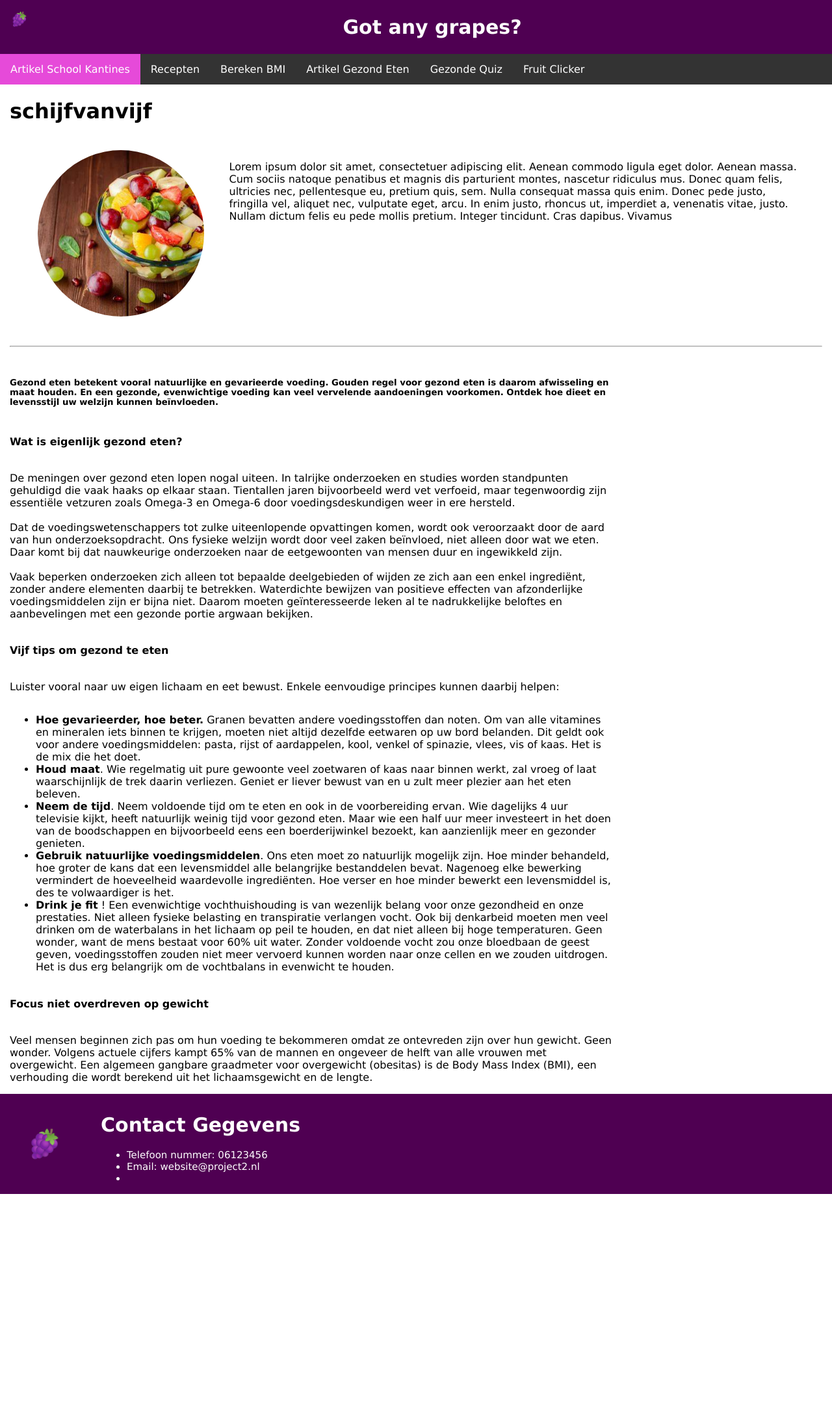
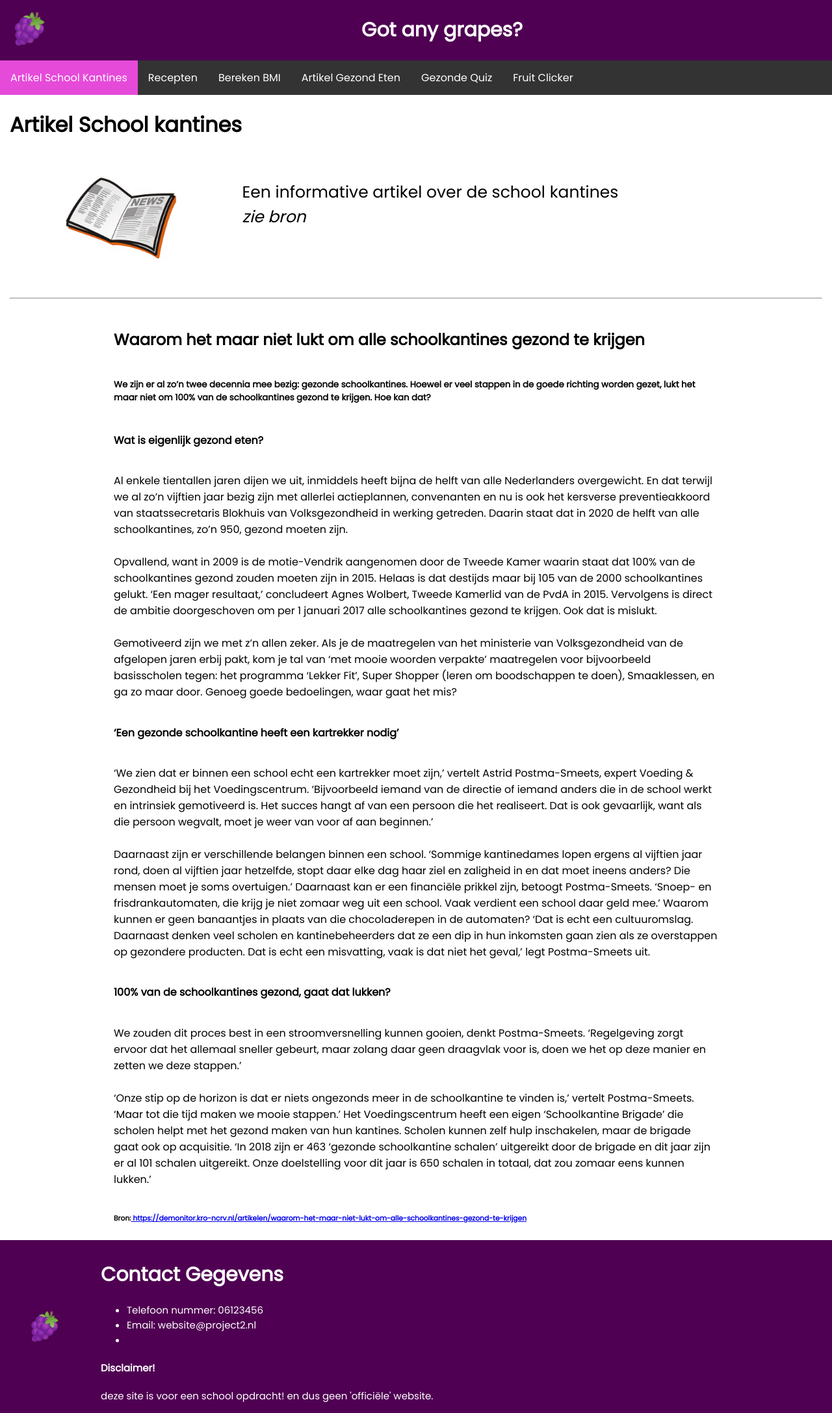
Before and after one commit to AlinkJustin/Website-project-2-Gezond-eten, a PHP site: page /schoolkantines.php in a window 1280 px wide. Shown: the whole page at 65% size. Before the commit the page ends 1837 px from the top, so only its background shows below. Run offline with PHP 8.4, Linux system fonts and the light colour scheme.

Commit message:
Added: meer styling en artikelen aangepast, inleidingen toegevoegd.

```diff
--- a/css/grid.css
+++ b/css/grid.css
@@ -43,6 +43,16 @@
     max-width: 75%;
 }
 
+.center {
+    margin-left: auto;
+    margin-right: auto;
+}
+
+.text-center {
+    margin-right: auto;
+    margin-left: auto;
+}
+
 @media (max-width: 768px) {
     .col-m-100 {
         flex: 0 0 100%;
--- a/css/standaard-style.css
+++ b/css/standaard-style.css
@@ -1,6 +1,7 @@
+@import url('https://fonts.googleapis.com/css2?family=Poppins&display=swap');
 body {
     margin: 0px;
-    font-family: verdana;
+    font-family: 'Poppins', sans-serif;
 }
 
 nav#sticky {
@@ -77,8 +78,8 @@ header {
 }
 
 header img.logo {
-    width: 50px;
-    height: 50px;
+    width: 80px;
+    height: 80px;
     float: left;
     padding: 12.5px;
 }
@@ -120,7 +121,7 @@ div#footer-logo {
     padding: 0px 0px 0px 30px;
 }
 
-hr{
+hr {
     width: 100%;
     margin: 25px 0;
 }
@@ -129,7 +130,8 @@ hr{
     font-size: 25px;
     margin: 20px;
 }
-.inleiding{
+
+.inleiding {
     margin: 20px;
 }
 
--- a/includes/BMI-Berekenaar.php
+++ b/includes/BMI-Berekenaar.php
@@ -12,7 +12,7 @@
 	);
 
 	if(count(array_filter($userInput)) != count($userInput)){
-		echo "U moet alle gegevens invullen!";
+		echo "<h2>U moet alle gegevens invullen!</h2>";
 
 		return;
 	}
@@ -82,6 +82,6 @@
 	return $uitkomst;
 	}
 
-	echo "uw bmi is " . berekenBMI($userInput["gewicht"], $userInput["lengte"]) . " je hebt " . userAdvies($userBMI);
+	echo "<h2>uw bmi is ".berekenBMI($userInput["gewicht"], $userInput["lengte"])."<br> je hebt ".userAdvies($userBMI)."</h2>";
 
 ?>
--- a/includes/footer.php
+++ b/includes/footer.php
@@ -14,5 +14,9 @@ include_once("config.php");
         <li>Email: website@project2.nl</li>
         <li></li>
     </ul>
+    <h4><strong>Disclaimer!</strong></h4>
+    <p>
+        deze site is voor een school opdracht! en dus geen 'officiële' website.
+    </p>
 </div>
 </footer>
--- a/schoolkantines.php
+++ b/schoolkantines.php
@@ -9,7 +9,7 @@
     <link rel="icon" href="favicon.ico" type="ico" sizes="32x32">
     <link rel="stylesheet" href="css/grid.css">
     <link rel="stylesheet" href="css/standaard-style.css">
-    <link rel="stylesheet" href="css/schijfvanvijf-style.css">
+    <link rel="stylesheet" href="css/schoolkantines-style.css">
     <!--<script defer type="text/javascript" src="js/main.js"></script>-->
 </head>
 
@@ -24,108 +24,99 @@
     <div class="container">
         <div class="row">
             <div class="col">
-                <h1>schijfvanvijf</h1>
+                <h1>Artikel School kantines</h1>
 
                 <div class="row inleiding">
                     <div class="col col-25 col-m-100">
                         <!--<img id="fruitschaal" src="images/OIP.jfif">-->
-                        <div id="fruitschaal"></div>
+                        <img src="images/6000-9-artikelen.jpg">
                     </div>
                     <div class="col col-75 col-m-100">
-                        <p id="inleiding-text">
-                            Lorem ipsum dolor sit amet, consectetuer adipiscing elit.
-                            Aenean commodo ligula eget dolor. Aenean massa.
-                            Cum sociis natoque penatibus et magnis dis parturient montes, nascetur ridiculus mus.
-                            Donec quam felis, ultricies nec, pellentesque eu, pretium quis, sem.
-                            Nulla consequat massa quis enim.
-                            Donec pede justo, fringilla vel, aliquet nec, vulputate eget, arcu.
-                            In enim justo, rhoncus ut, imperdiet a, venenatis vitae, justo.
-                            Nullam dictum felis eu pede mollis pretium. Integer tincidunt. Cras dapibus. Vivamus
+                        <p class="inleiding-text">
+                            Een informative artikel over de school kantines <br><em>zie bron</em>
                         </p>
                     </div>
                 </div>
                 <hr>
                 <div class="row">
-                    <div class="col col-75 col-m-100">
+                    <div class="col col-50 col-m-100">
+                    </div>
+                        <div class="col text-center col-75 col-m-100">
+                            <h2>
+                                Waarom het maar niet lukt om alle schoolkantines gezond te krijgen
+                            </h2>
                             <h5>
-                            Gezond eten betekent vooral natuurlijke en gevarieerde voeding.
-                            Gouden regel voor gezond eten is daarom afwisseling en maat houden.
-                            En een gezonde, evenwichtige voeding kan veel vervelende aandoeningen voorkomen.
-                            Ontdek hoe dieet en levensstijl uw welzijn kunnen beïnvloeden.
+                                We zijn er al zo’n twee decennia mee bezig: gezonde schoolkantines.
+                                Hoewel er veel stappen in de goede richting worden gezet, lukt het maar niet om 100% van de schoolkantines gezond te krijgen.
+                                Hoe kan dat?
                             </h5>
                             <h4>
                                 Wat is eigenlijk gezond eten?
                             </h4>
                             <p>
-                            De meningen over gezond eten lopen nogal uiteen.
-                            In talrijke onderzoeken en studies worden standpunten gehuldigd die vaak haaks op elkaar staan.
-                            Tientallen jaren bijvoorbeeld werd vet verfoeid,
-                            maar tegenwoordig zijn essentiële vetzuren zoals
-                            Omega-3 en Omega-6 door voedingsdeskundigen weer in ere hersteld.
+                                Al enkele tientallen jaren dijen we uit, inmiddels heeft bijna de helft van alle Nederlanders overgewicht.
+                                En dat terwijl we al zo’n vijftien jaar bezig zijn met allerlei actieplannen,
+                                convenanten en nu is ook het kersverse preventieakkoord van staatssecretaris Blokhuis van Volksgezondheid in werking getreden.
+                                Daarin staat dat in 2020 de helft van alle schoolkantines, zo’n 950, gezond moeten zijn.
                                 <br>
                                 <br>
-                            Dat de voedingswetenschappers tot zulke uiteenlopende opvattingen komen,
-                            wordt ook veroorzaakt door de aard van hun onderzoeksopdracht.
-                            Ons fysieke welzijn wordt door veel zaken beïnvloed,
-                            niet alleen door wat we eten.
-                            Daar komt bij dat nauwkeurige onderzoeken naar de eetgewoonten van mensen duur en ingewikkeld zijn.
+                                Opvallend,
+                                want in 2009 is de motie-Vendrik aangenomen door de Tweede Kamer waarin staat
+                                dat 100% van de schoolkantines gezond zouden moeten zijn in 2015.
+                                Helaas is dat destijds maar bij 105 van de 2000 schoolkantines gelukt.
+                                ‘Een mager resultaat,’ concludeert Agnes Wolbert,
+                                Tweede Kamerlid van de PvdA in 2015. Vervolgens is direct de ambitie doorgeschoven om per 1 januari 2017 alle schoolkantines gezond te krijgen.
+                                Ook dat is mislukt.
                                 <br>
                                 <br>
-                            Vaak beperken onderzoeken zich alleen tot bepaalde deelgebieden of wijden ze zich aan een enkel ingrediënt,
-                            zonder andere elementen daarbij te betrekken.
-                            Waterdichte bewijzen van positieve effecten van afzonderlijke voedingsmiddelen zijn er bijna niet.
-                            Daarom moeten geïnteresseerde leken al te nadrukkelijke beloftes en aanbevelingen met een gezonde portie argwaan bekijken.
+                                Gemotiveerd zijn we met z’n allen zeker.
+                                Als je de maatregelen van het ministerie van Volksgezondheid van de afgelopen jaren erbij pakt,
+                                kom je tal van ‘met mooie woorden verpakte’ maatregelen voor bijvoorbeeld basisscholen tegen: het programma ‘Lekker Fit’,
+                                Super Shopper (leren om boodschappen te doen), Smaaklessen, en ga zo maar door.
+                                Genoeg goede bedoelingen, waar gaat het mis?
                             </p>
                             <h4>
-                            Vijf tips om gezond te eten
-                        </h4>
-                        <p>Luister vooral naar uw eigen lichaam en eet bewust. Enkele eenvoudige principes kunnen daarbij helpen:</p>
-                        <ul>
-                            <li>
-                                <strong>Hoe gevarieerder, hoe beter.</strong> Granen bevatten andere voedingsstoffen dan noten.
-                                Om van alle vitamines en mineralen iets binnen te krijgen, moeten niet altijd dezelfde eetwaren op uw bord belanden.
-                                Dit geldt ook voor andere voedingsmiddelen:
-                                pasta, rijst of aardappelen, kool, venkel of spinazie, vlees, vis of kaas.
-                                Het is de mix die het doet.
-                            </li>
-                            <li>
-                                <strong>Houd maat</strong>. Wie regelmatig uit pure gewoonte veel zoetwaren of kaas naar binnen werkt,
-                                zal vroeg of laat waarschijnlijk de trek daarin verliezen.
-                                Geniet er liever bewust van en u zult meer plezier aan het eten beleven.
-                            </li>
-                            <li>
-                                <strong>Neem de tijd</strong>. Neem voldoende tijd om te eten en ook in de voorbereiding ervan.
-                                Wie dagelijks 4 uur televisie kijkt,
-                                heeft natuurlijk weinig tijd voor gezond eten.
-                                Maar wie een half uur meer investeert in het doen van de boodschappen en bijvoorbeeld eens een boerderijwinkel bezoekt,
-                                kan aanzienlijk meer en gezonder genieten.
-                            </li>
-                            <li>
-                                <strong>Gebruik natuurlijke voedingsmiddelen</strong>. Ons eten moet zo natuurlijk mogelijk zijn.
-                                Hoe minder behandeld, hoe groter de kans dat een levensmiddel alle belangrijke bestanddelen bevat.
-                                Nagenoeg elke bewerking vermindert de hoeveelheid waardevolle ingrediënten.
-                                Hoe verser en hoe minder bewerkt een levensmiddel is, des te volwaardiger is het.
-                            </li>
-                            <li>
-                                <strong>Drink je fit</strong>
-                                ! Een evenwichtige vochthuishouding is van wezenlijk belang voor onze gezondheid en onze prestaties.
-                                Niet alleen fysieke belasting en transpiratie verlangen vocht.
-                                Ook bij denkarbeid moeten men veel drinken om de waterbalans in het lichaam op peil te houden, en dat niet alleen bij hoge temperaturen.
-                                Geen wonder, want de mens bestaat voor 60% uit water. Zonder voldoende vocht zou onze bloedbaan de geest geven,
-                                voedingsstoffen zouden niet meer vervoerd kunnen worden naar onze cellen en we zouden uitdrogen.
-                                Het is dus erg belangrijk om de vochtbalans in evenwicht te houden.
-
-                            </li>
-                        </ul>
-                        <h4>
-                            Focus niet overdreven op gewicht
+                                ‘Een gezonde schoolkantine heeft een kartrekker nodig’
                             </h4>
                             <p>
-                            Veel mensen beginnen zich pas om hun voeding te bekommeren omdat ze ontevreden zijn over hun gewicht.
-                            Geen wonder. Volgens actuele cijfers kampt 65% van de mannen en ongeveer de helft van alle vrouwen met overgewicht.
-                            Een algemeen gangbare graadmeter voor overgewicht (obesitas) is de Body Mass Index (BMI),
-                            een verhouding die wordt berekend uit het lichaamsgewicht en de lengte.
+                                ‘We zien dat er binnen een school echt een kartrekker moet zijn,’
+                                vertelt Astrid Postma-Smeets, expert Voeding & Gezondheid bij het Voedingscentrum.
+                                ‘Bijvoorbeeld iemand van de directie of iemand anders die in de school werkt en intrinsiek gemotiveerd is.
+                                Het succes hangt af van een persoon die het realiseert. Dat is ook gevaarlijk, want als die persoon wegvalt,
+                                moet je weer van voor af aan beginnen.’
+                                <br>
+                                <br>
+                                Daarnaast zijn er verschillende belangen binnen een school. ‘Sommige kantinedames lopen ergens al vijftien jaar rond,
+                                doen al vijftien jaar hetzelfde,
+                                stopt daar elke dag haar ziel en zaligheid in en dat moet ineens anders? Die mensen moet je soms overtuigen.’
+                                Daarnaast kan er een financiële prikkel zijn, betoogt Postma-Smeets. ‘Snoep- en frisdrankautomaten,
+                                die krijg je niet zomaar weg uit een school. Vaak verdient een school daar geld mee.’
+                                Waarom kunnen er geen banaantjes in plaats van die chocoladerepen in de automaten? ‘Dat is echt een cultuuromslag.
+                                Daarnaast denken veel scholen en kantinebeheerders dat ze een dip in hun inkomsten gaan zien als ze overstappen op gezondere producten.
+                                Dat is echt een misvatting,
+                                vaak is dat niet het geval,’ legt Postma-Smeets uit.
                             </p>
+                            <h4>
+                                100% van de schoolkantines gezond, gaat dat lukken?
+                            </h4>
+                            <p>
+                                We zouden dit proces best in een stroomversnelling kunnen gooien, denkt Postma-Smeets.
+                                ‘Regelgeving zorgt ervoor dat het allemaal sneller gebeurt, maar zolang daar geen draagvlak voor is,
+                                doen we het op deze manier en zetten we deze stappen.’
+                                <br>
+                                <br>
+                                ‘Onze stip op de horizon is dat er niets ongezonds meer in de schoolkantine te vinden is,’ vertelt Postma-Smeets.
+                                ‘Maar tot die tijd maken we mooie stappen.’
+                                Het Voedingscentrum heeft een eigen ‘Schoolkantine Brigade’ die scholen helpt met het gezond maken van hun kantines.
+                                Scholen kunnen zelf hulp inschakelen, maar de brigade gaat ook op acquisitie.
+                                ‘In 2018 zijn er 463 ‘gezonde schoolkantine schalen’ uitgereikt door de brigade en dit jaar zijn er al 101 schalen uitgereikt.
+                                Onze doelstelling voor dit jaar is 650 schalen in totaal, dat zou zomaar eens kunnen lukken.’
+                            </p>
+                            <h6>
+                                <strong>Bron:</strong><a href="https://demonitor.kro-ncrv.nl/artikelen/waarom-het-maar-niet-lukt-om-alle-schoolkantines-gezond-te-krijgen">
+                                        https://demonitor.kro-ncrv.nl/artikelen/waarom-het-maar-niet-lukt-om-alle-schoolkantines-gezond-te-krijgen</a>
+                            </h6>
+                        </div>
                     </div>
                 </div>
 
--- a/svvgame.php
+++ b/svvgame.php
@@ -32,7 +32,7 @@
 
                     </div>
                     <div class="col col-75 col-m-100">
-                        <p class="inleiding">
+                        <p class="inleiding-text">
                             deze site bevat de Fruit Clicker game (Cookie Clicker Clone), het doel is om zo veel mogelijk FPS te krijgen (Fruit Per Seconden)
                         </p>
                     </div>
```
Also changed, not shown: bmi.php (+31 -6 lines), css/bmi-style.css (+35 -0 lines), css/vragenlijst-style.css (+34 -1 lines), gezondeten.php (+10 -13 lines), index.php (+4 -8 lines), scripts/Vragenlijst.js (+62 -61 lines), vragenlijst.php (+9 -14 lines), css/schoolkantines-style.css (added). Lines whose indentation alone changed are shown as unchanged.
